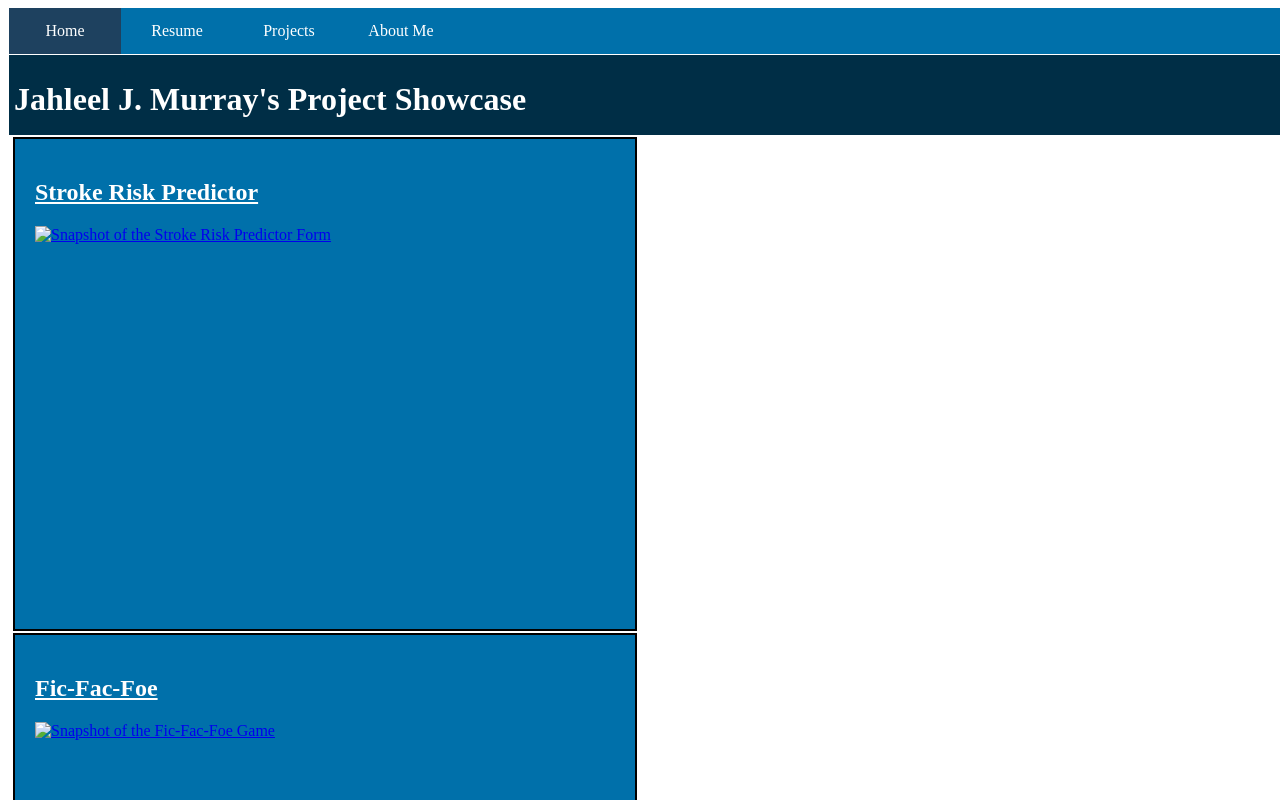
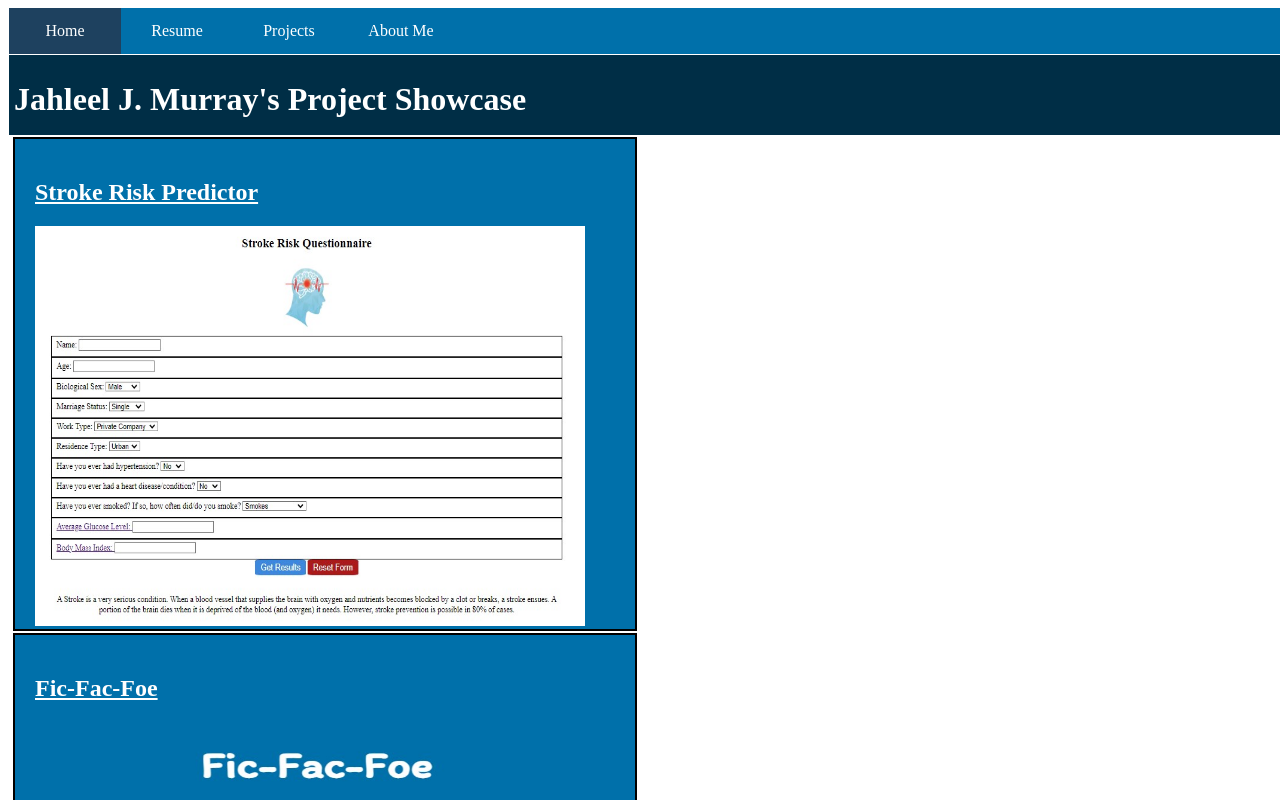
Before and after one commit to jkhari14/jkhari14.github.io, a plain HTML site: page index.html in a window 1280 px wide. Shown: the top 800 px of the page. Drawn offline with Linux system fonts and the light colour scheme.

Commit message:
link images on index

```diff
--- a/index.html
+++ b/index.html
@@ -29,14 +29,14 @@
                <a class="header-link" href="srp_description.html"> <h2> Stroke Risk Predictor </h2> </a>
                <a href="stroke_form_proj/stroke_form.html">
                   <img title="You can find the Stroke Predictor Form under the Projects tab!"
-                        alt="Snapshot of the Stroke Risk Predictor Form" class="site-img" src="mages/stroke_risk_img.jpg">
+                        alt="Snapshot of the Stroke Risk Predictor Form" class="site-img" src="images/stroke_risk_img.jpg">
                </a>
             </div>
             <div class="float-child">
                <a class="header-link" href="ttt_description.html"><h2>Fic-Fac-Foe</h2></a>
                <a href="tic_tac_toe_proj/tic_tac_toe.html">
                   <img title="You can find the Fic-Fac-Foe Game under the Projects tab!"
-                        alt="Snapshot of the Fic-Fac-Foe Game" class="site-img" src="mages/fic-fac-foe.jpg">
+                        alt="Snapshot of the Fic-Fac-Foe Game" class="site-img" src="images/fic-fac-foe.jpg">
                </a>
             </div>
          </div>
```
